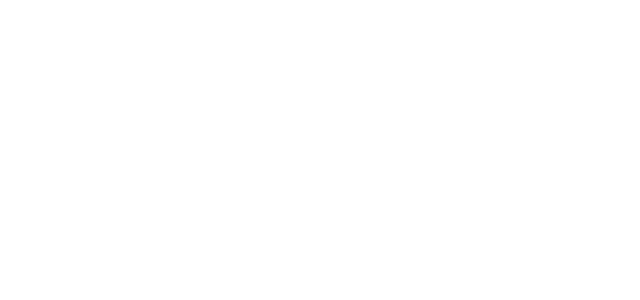
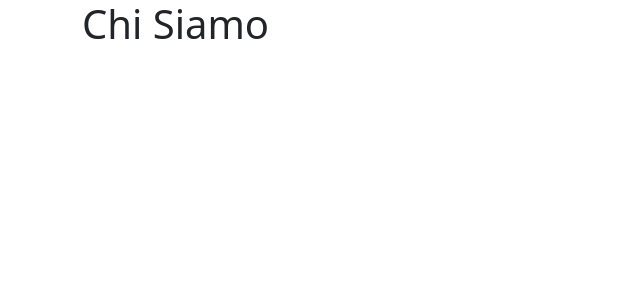
Before and after one commit to luigicaiaffa/react-router, a React (Vite) app: page /about in a window 1280 px wide. Before the commit this address had no page. Shown: the top 300 px of the page, without its empty margins (0-640 px from the left). Built offline with nearby package versions, Linux system fonts and the light colour scheme.

Commit message:
add About page

```diff
--- a/src/App.jsx
+++ b/src/App.jsx
@@ -2,12 +2,14 @@
 
 // # Pages
 import HomePage from "./pages/HomePage";
+import About from "./pages/About";
 
 function App() {
   return (
     <BrowserRouter>
       <Routes>
         <Route path="/" Component={HomePage} />
+        <Route path="/about" Component={About} />
       </Routes>
     </BrowserRouter>
   );
--- a/src/pages/About.jsx
+++ b/src/pages/About.jsx
@@ -0,0 +1,7 @@
+export default function About() {
+  return (
+    <div className="container">
+      <h1>Chi Siamo</h1>
+    </div>
+  );
+}
```
